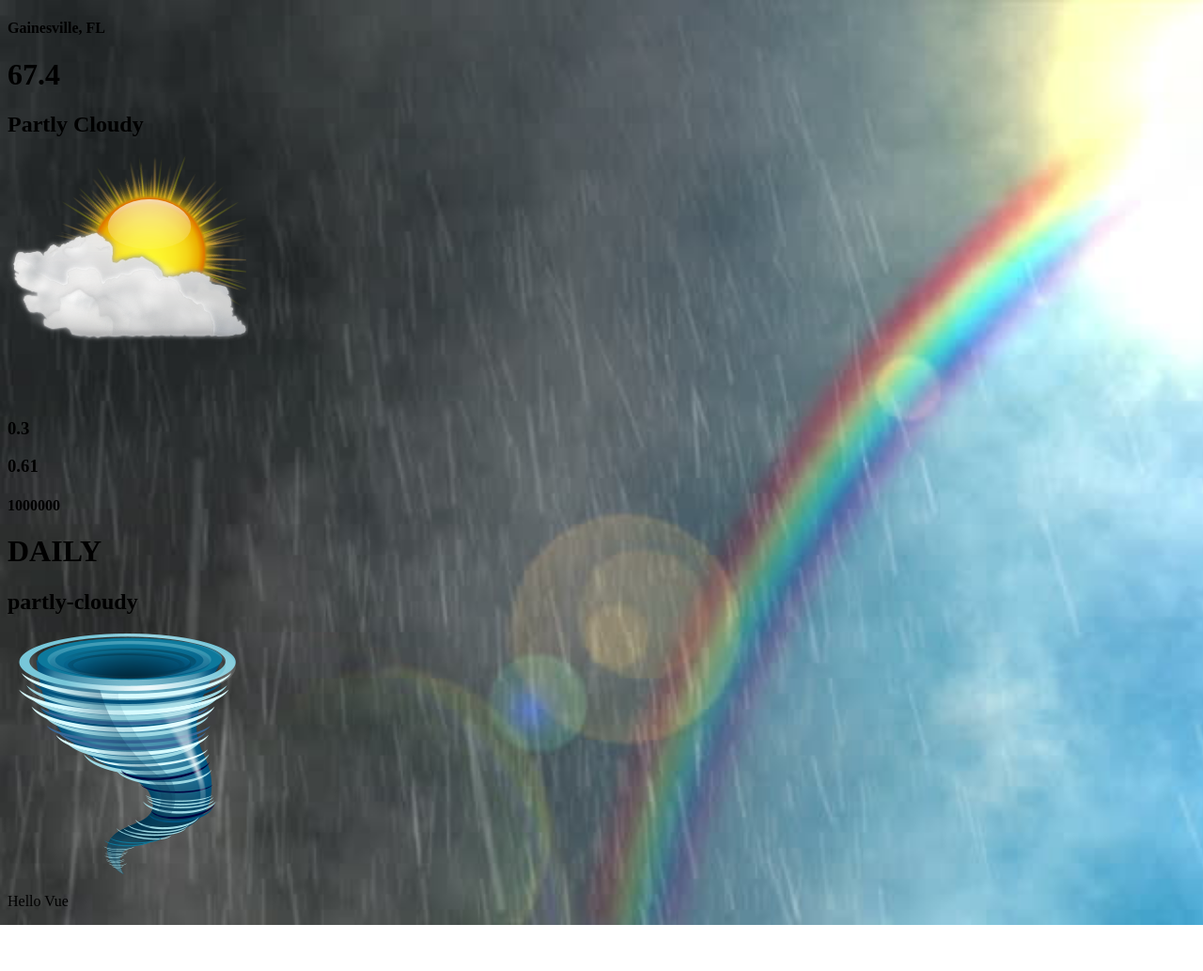
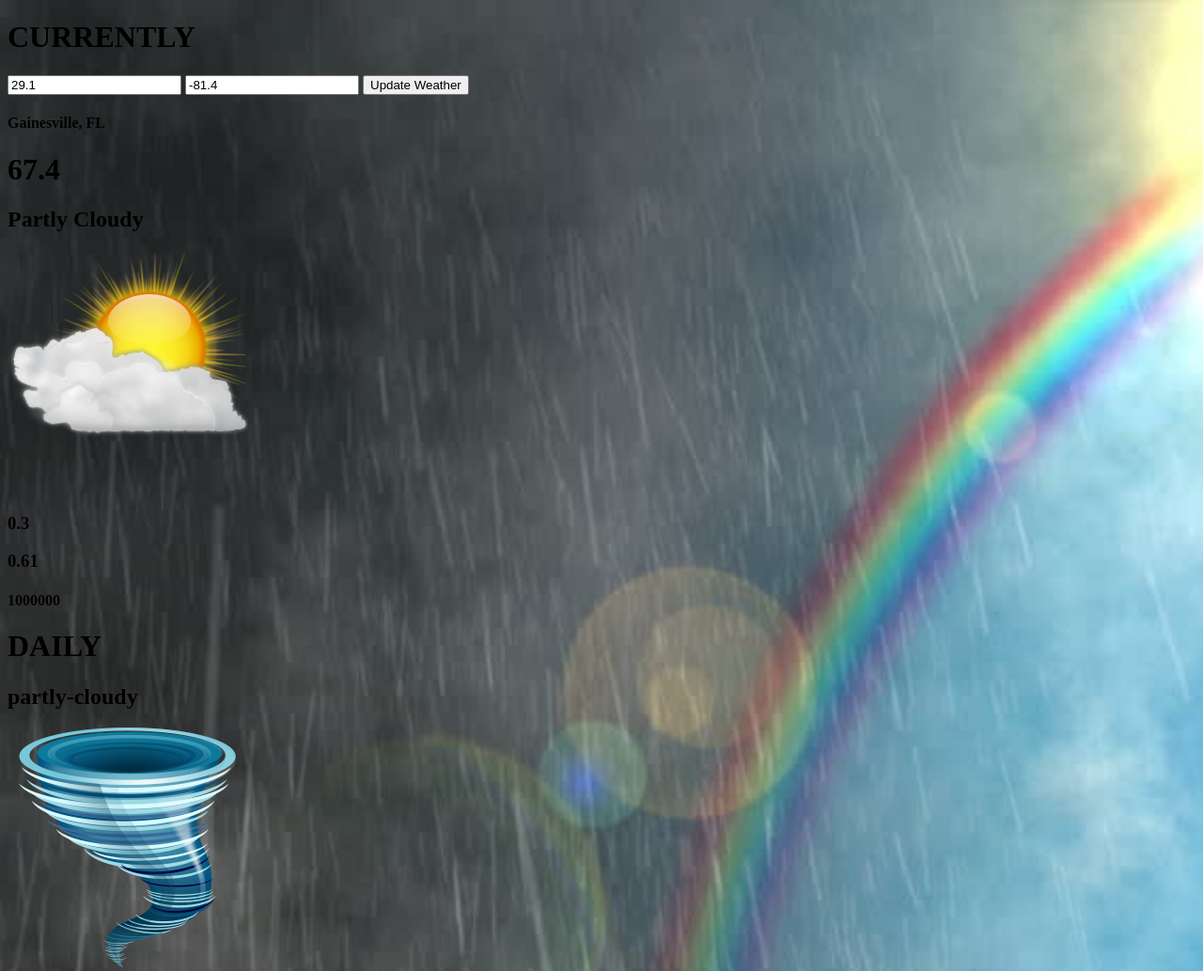
Before and after one commit to Maledor/darkfrost, a website: page public/html/index.html in a window 1280 px wide. Shown: the top 1033 px of the page at 94% size. Before the commit the page ends 984 px from the top, so only its background shows below. Drawn offline with nearby package versions, Linux system fonts and the light colour scheme; files that its build step writes are made by us from their sources; no server answers; files whose address does not match are found by name.

Commit message:
added the ability to have users input latitude and longitude then click an update button that requests new weather data using that latitude and longitude. The widget updates when the request completes.

```diff
--- a/public/html/index.html
+++ b/public/html/index.html
@@ -10,6 +10,10 @@
   <body>
     <div id="currently">
       <header>
+        <h1>CURRENTLY</h1>
+        <input type="text" placeholder='Latitude:' v-model='latitude'>
+        <input type="text" placeholder='Longitude:' v-model='longitude'>
+        <button v-on:click="updateWeather()">Update Weather</button>
         <h4 id= 'loc'>{{ location }}</h4>
       </header>
       <main>
--- a/public/js/app.js
+++ b/public/js/app.js
@@ -14,11 +14,31 @@ var currentlyWidget = new Vue({
     apparentTemperature: 67.4,
     precipProbability: 0.30,
     humidity: 0.61,
-    location: 'Gainesville, FL'
+    location: 'Gainesville, FL',
+    latitude:29.1,
+    longitude:-81.4
   },
   methods: {
     iconUrl: function(iconString){
       return `/images/${iconString}.png`;
+    },
+    updateWeather: function(){
+      var url = `/weather/${this.latitude},${this.longitude}`;
+      axios.get(url)
+        .then(function(response){
+          var data = response.data.currently;
+          currentlyWidget.time = data.time;
+          currentlyWidget.summary = data.summary;
+          currentlyWidget.icon = data.icon;
+          currentlyWidget.apparentTemperature = data.apparentTemperature;
+          currentlyWidget.precipProbability = data.precipProbability;
+          currentlyWidget.humidity = data.humidity;
+          currentlyWidget.location = data.location;
+          currentlyWidget.location = data.location;
+        })
+        .catch(function(err){
+          console.log(err);
+        });
     }
   },
   created: function(){
@@ -31,6 +51,7 @@ var currentlyWidget = new Vue({
         currentlyWidget.apparentTemperature = data.apparentTemperature;
         currentlyWidget.precipProbability = data.precipProbability;
         currentlyWidget.humidity = data.humidity;
+        currentlyWidget.location = data.location;
         currentlyWidget.location = data.location;
       })
       .catch(function(err){
```
